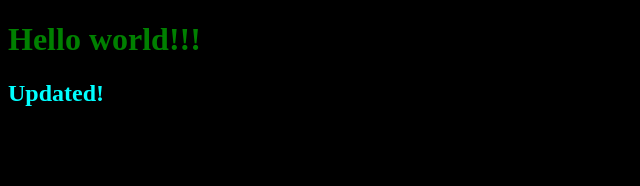
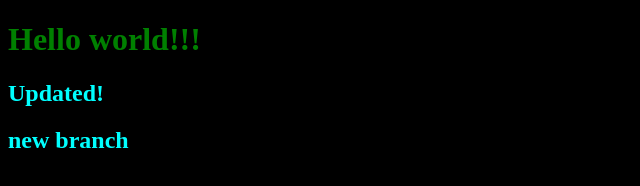
Before and after one commit to aviv1042/first_upload, a plain HTML site: page index.html in a window 1280 px wide. Shown: the whole page, without its empty margins (0-640 px from the left). Drawn offline with Linux system fonts and the light colour scheme.

Commit message:
new_branch

```diff
--- a/index.html
+++ b/index.html
@@ -9,5 +9,6 @@
 <body>
     <h1>Hello world!!!</h1>
     <h2 class="v2">Updated!</h2>
+    <h2 class="v2">new branch</h2>
 </body>
 </html>
```
